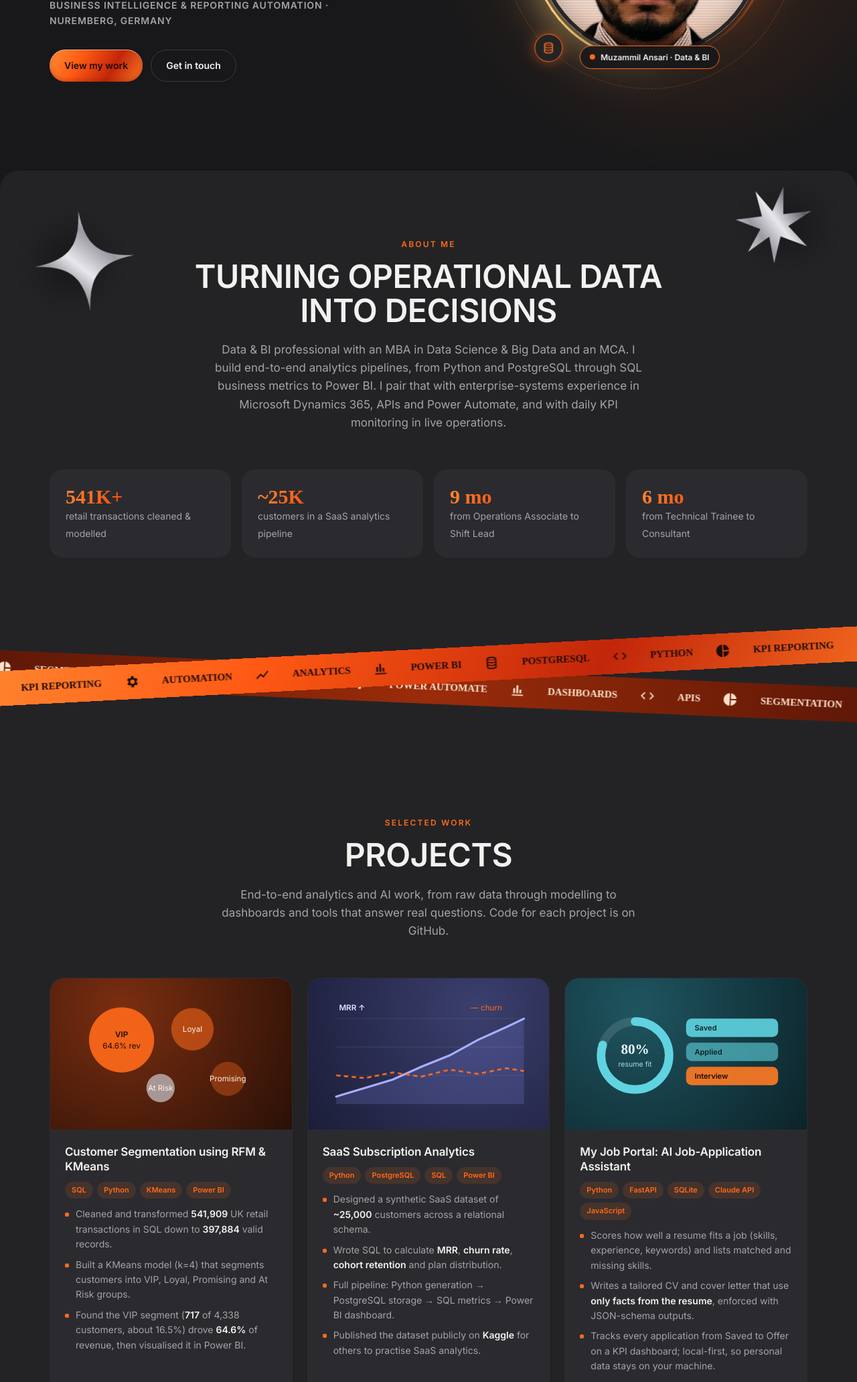
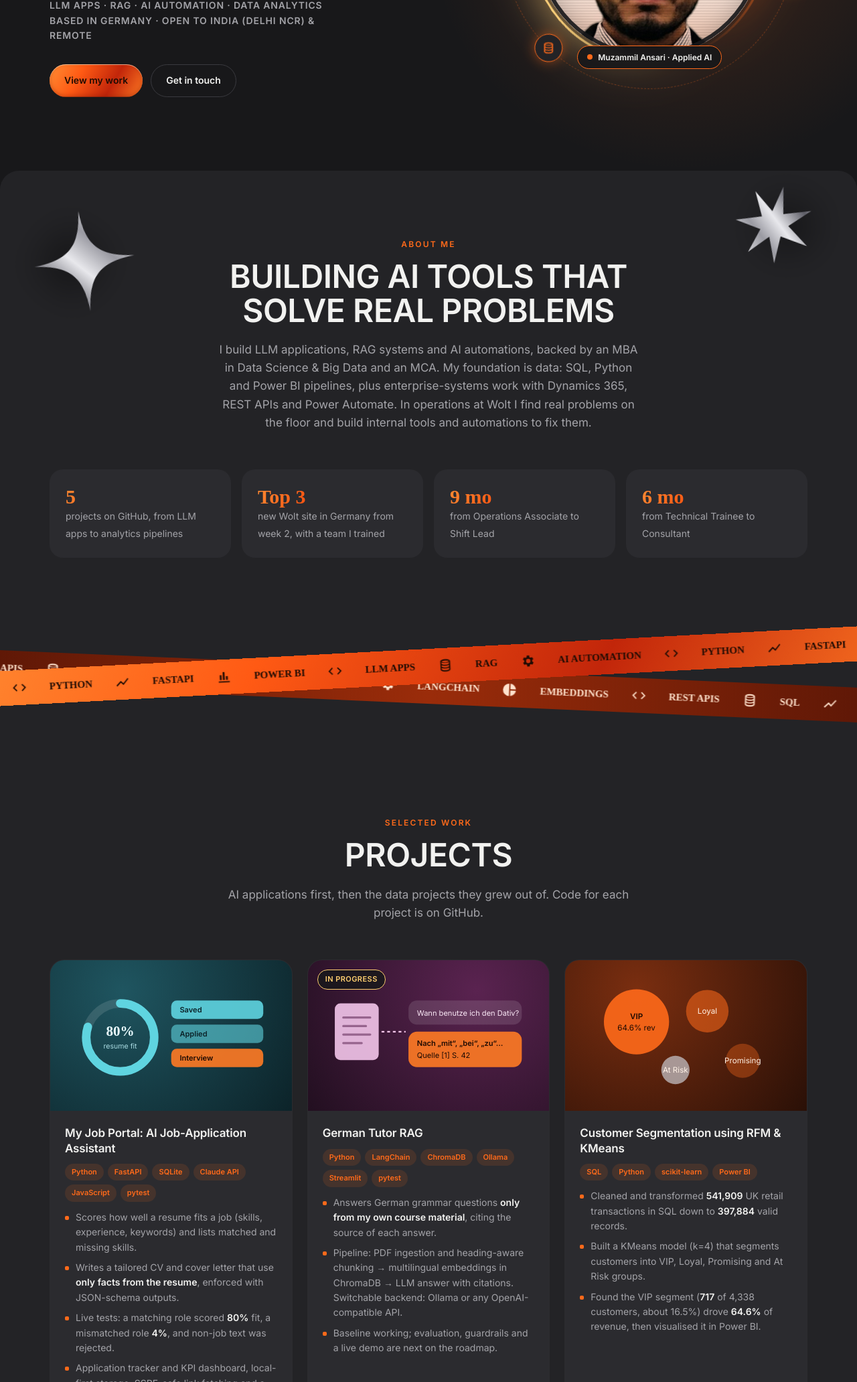
Before and after one commit to muzamansari/muzamansari.github.io, a plain HTML site: page index.html in a window 1280 px wide. Shown: the part 419-2483 px from the top of the page at 67% size. Drawn offline with Linux system fonts and the light colour scheme; a web font is replaced by a local one.

Commit message:
Reposition site for Applied AI roles
Co-Authored-By: Claude Opus 5.5 <noreply@anthropic.com>

```diff
--- a/index.html
+++ b/index.html
@@ -3,8 +3,8 @@
 <head>
 <meta charset="utf-8">
 <meta name="viewport" content="width=device-width, initial-scale=1">
-<title>Muzammil Ansari — Data Analyst</title>
-<meta name="description" content="Muzammil Ansari — Data Analyst specialising in Business Intelligence, SQL, Python, Power BI and reporting automation.">
+<title>Muzammil Ansari — Applied AI &amp; Data</title>
+<meta name="description" content="Muzammil Ansari — Applied AI and data professional building LLM apps, RAG systems and AI automation, with a background in analytics, BI and enterprise systems.">
 <link rel="preconnect" href="https://fonts.googleapis.com">
 <link rel="preconnect" href="https://fonts.gstatic.com" crossorigin>
 <link href="https://fonts.googleapis.com/css2?family=Unbounded:wght@500;700;800&family=Inter:wght@400;500;600&display=swap" rel="stylesheet">
@@ -112,6 +112,8 @@ h2{font-size:clamp(30px,5vw,48px);font-weight:700;text-transform:uppercase;line-
 .card-links svg{width:15px;height:15px}
 .status{position:absolute;top:14px;left:14px;font-size:11px;font-weight:700;letter-spacing:.04em;text-transform:uppercase;padding:5px 11px;border-radius:999px;background:rgba(24,24,26,.85);border:1px solid var(--line);color:var(--text)}
 .status.wip{border-color:#ffcf70;color:#ffcf70}
+.next-up{grid-column:1/-1;border:1.5px dashed var(--line);border-radius:18px;padding:16px 20px;color:var(--muted);font-size:14.5px;text-align:center}
+.next-up b{color:var(--accent)}
 .card-body{padding:22px;display:flex;flex-direction:column;gap:12px;flex:1}
 .card h3{font-size:17px;font-weight:700;line-height:1.3}
 .tags{display:flex;flex-wrap:wrap;gap:6px}
@@ -137,7 +139,7 @@ h2{font-size:clamp(30px,5vw,48px);font-weight:700;text-transform:uppercase;line-
 .badge{display:inline-block;margin-top:10px;font-size:11px;font-weight:600;background:var(--accent);color:var(--ink);padding:3px 10px;border-radius:999px}
 
 /* skills */
-.skills-grid{display:grid;grid-template-columns:repeat(2,1fr);gap:18px;margin-top:56px}
+.skills-grid{display:grid;grid-template-columns:repeat(3,1fr);gap:18px;margin-top:56px}
 .skill-box{background:var(--panel-2);border-radius:22px;padding:26px}
 .skill-box h3{font-size:14px;text-transform:uppercase;color:var(--accent);margin-bottom:16px;letter-spacing:.04em}
 .chips{display:flex;flex-wrap:wrap;gap:8px}
@@ -253,8 +255,8 @@ footer .wrap{display:flex;justify-content:space-between;flex-wrap:wrap;gap:12px}
   <div class="wrap hero-grid">
     <div class="hero-copy">
       <span class="eyebrow">Hi, I'm Muzammil Ansari</span>
-      <h1 class="display">Data<span class="outline">Analyst</span></h1>
-      <p class="hero-sub">Business Intelligence &amp; Reporting Automation · Nuremberg, Germany</p>
+      <h1 class="display">Applied<span class="outline">AI</span></h1>
+      <p class="hero-sub">LLM apps · RAG · AI automation · Data analytics<br>Based in Germany · open to India (Delhi NCR) &amp; remote</p>
       <div class="hero-cta">
         <a href="#projects" class="btn">View my work</a>
         <a href="#contact" class="btn ghost">Get in touch</a>
@@ -265,13 +267,13 @@ footer .wrap{display:flex;justify-content:space-between;flex-wrap:wrap;gap:12px}
       <div class="portrait" id="portrait">
         <div class="glow"></div>
         <div class="orbit" aria-hidden="true">
-          <span class="sat a"><svg><use href="#i-bar"/></svg></span>
+          <span class="sat a"><svg><use href="#i-gear"/></svg></span>
           <span class="sat b"><svg><use href="#i-db"/></svg></span>
           <span class="sat c"><svg><use href="#i-code"/></svg></span>
         </div>
         <div class="ring"></div>
         <div class="photo"><img src="muzammil.jpg" alt="Portrait of Muzammil Ansari" width="720" height="720"><i class="scan"></i></div>
-        <span class="id-chip"><i></i>Muzammil Ansari · Data &amp; BI</span>
+        <span class="id-chip"><i></i>Muzammil Ansari · Applied AI</span>
       </div>
     </div>
   </div>
@@ -283,11 +285,11 @@ footer .wrap{display:flex;justify-content:space-between;flex-wrap:wrap;gap:12px}
   <section>
     <div class="wrap center reveal">
       <span class="eyebrow">About me</span>
-      <h2>Turning operational data<br>into decisions</h2>
-      <p class="lead">Data &amp; BI professional with an MBA in Data Science &amp; Big Data and an MCA. I build end-to-end analytics pipelines, from Python and PostgreSQL through SQL business metrics to Power BI. I pair that with enterprise-systems experience in Microsoft Dynamics 365, APIs and Power Automate, and with daily KPI monitoring in live operations.</p>
+      <h2>Building AI tools that<br>solve real problems</h2>
+      <p class="lead">I build LLM applications, RAG systems and AI automations, backed by an MBA in Data Science &amp; Big Data and an MCA. My foundation is data: SQL, Python and Power BI pipelines, plus enterprise-systems work with Dynamics 365, REST APIs and Power Automate. In operations at Wolt I find real problems on the floor and build internal tools and automations to fix them.</p>
       <div class="stats">
-        <div class="stat"><b>541K+</b><span>retail transactions cleaned &amp; modelled</span></div>
-        <div class="stat"><b>~25K</b><span>customers in a SaaS analytics pipeline</span></div>
+        <div class="stat"><b>5</b><span>projects on GitHub, from LLM apps to analytics pipelines</span></div>
+        <div class="stat"><b>Top 3</b><span>new Wolt site in Germany from week 2, with a team I trained</span></div>
         <div class="stat"><b>9 mo</b><span>from Operations Associate to Shift Lead</span></div>
         <div class="stat"><b>6 mo</b><span>from Technical Trainee to Consultant</span></div>
       </div>
@@ -306,9 +308,61 @@ footer .wrap{display:flex;justify-content:space-between;flex-wrap:wrap;gap:12px}
       <div class="center reveal">
         <span class="eyebrow">Selected work</span>
         <h2>Projects</h2>
-        <p class="lead">End-to-end analytics and AI work, from raw data through modelling to dashboards and tools that answer real questions. Code for each project is on GitHub.</p>
+        <p class="lead">AI applications first, then the data projects they grew out of. Code for each project is on GitHub.</p>
       </div>
       <div class="cards">
+
+        <article class="card reveal">
+          <div class="thumb t4">
+            <svg viewBox="0 0 300 180" aria-hidden="true">
+              <circle cx="78" cy="92" r="48" fill="none" stroke="#ffffff" stroke-opacity=".12" stroke-width="12"/>
+              <circle cx="78" cy="92" r="48" fill="none" stroke="#5fd4e0" stroke-width="12" stroke-dasharray="241 302" stroke-linecap="round" transform="rotate(-90 78 92)"/>
+              <text x="78" y="90" text-anchor="middle" font-family="Unbounded" font-size="20" font-weight="700" fill="#eafcff">80%</text>
+              <text x="78" y="108" text-anchor="middle" font-family="Inter" font-size="10" fill="#a9dbe2">resume fit</text>
+              <g font-family="Inter" font-size="10.5" font-weight="600">
+                <rect x="150" y="40" width="130" height="26" rx="8" fill="#5fd4e0" opacity=".9"/><text x="162" y="57" fill="#0c2329">Saved</text>
+                <rect x="150" y="74" width="130" height="26" rx="8" fill="#5fd4e0" opacity=".6"/><text x="162" y="91" fill="#0c2329">Applied</text>
+                <rect x="150" y="108" width="130" height="26" rx="8" fill="#ff7a24" opacity=".9"/><text x="162" y="125" fill="#1f0b03">Interview</text>
+              </g>
+            </svg>
+          </div>
+          <div class="card-body">
+            <h3>My Job Portal: AI Job-Application Assistant</h3>
+            <div class="tags"><span class="tag">Python</span><span class="tag">FastAPI</span><span class="tag">SQLite</span><span class="tag">Claude API</span><span class="tag">JavaScript</span><span class="tag">pytest</span></div>
+            <ul>
+              <li>Scores how well a resume fits a job (skills, experience, keywords) and lists matched and missing skills.</li>
+              <li>Writes a tailored CV and cover letter that use <b>only facts from the resume</b>, enforced with JSON-schema outputs.</li>
+              <li>Live tests: a matching role scored <b>80%</b> fit, a mismatched role <b>4%</b>, and non-job text was rejected.</li>
+              <li>Application tracker and KPI dashboard, local-first storage, SSRF-safe link fetching and a pytest suite.</li>
+            </ul>
+            <div class="card-links"><a href="https://github.com/muzamansari/my-job-portal" target="_blank" rel="noopener"><svg><use href="#i-gh"/></svg>View on GitHub</a></div>
+          </div>
+        </article>
+
+        <article class="card reveal">
+          <div class="thumb t5">
+            <span class="status wip">In progress</span>
+            <svg viewBox="0 0 300 180" aria-hidden="true">
+              <g font-family="Inter" font-size="10.5">
+                <rect x="18" y="44" width="62" height="80" rx="8" fill="#f3c6ea" opacity=".9"/>
+                <g stroke="#5a2350" stroke-width="3" stroke-linecap="round" opacity=".55"><path d="M30 64H68M30 76H62M30 88H68M30 100H56"/></g>
+                <g fill="none" stroke="#f3c6ea" stroke-width="2" stroke-dasharray="4 4"><path d="M84 84H118"/></g>
+                <rect x="122" y="40" width="160" height="34" rx="12" fill="#ffffff" opacity=".12"/><text x="134" y="61" fill="#fbe9f7">Wann benutze ich den Dativ?</text>
+                <rect x="122" y="84" width="160" height="50" rx="12" fill="#ff7a24" opacity=".9"/><text x="134" y="104" fill="#1f0b03" font-weight="600">Nach „mit“, „bei“, „zu“…</text><text x="134" y="121" fill="#1f0b03">Quelle [1] S. 42</text>
+              </g>
+            </svg>
+          </div>
+          <div class="card-body">
+            <h3>German Tutor RAG</h3>
+            <div class="tags"><span class="tag">Python</span><span class="tag">LangChain</span><span class="tag">ChromaDB</span><span class="tag">Ollama</span><span class="tag">Streamlit</span><span class="tag">pytest</span></div>
+            <ul>
+              <li>Answers German grammar questions <b>only from my own course material</b>, citing the source of each answer.</li>
+              <li>Pipeline: PDF ingestion and heading-aware chunking → multilingual embeddings in ChromaDB → LLM answer with citations. Switchable backend: Ollama or any OpenAI-compatible API.</li>
+              <li>Baseline working; evaluation, guardrails and a live demo are next on the roadmap.</li>
+            </ul>
+            <div class="card-links"><a href="https://github.com/muzamansari/german-tutor-rag" target="_blank" rel="noopener"><svg><use href="#i-gh"/></svg>View on GitHub</a></div>
+          </div>
+        </article>
         <article class="card reveal">
           <div class="thumb t1">
             <svg viewBox="0 0 300 180" aria-hidden="true">
@@ -322,7 +376,7 @@ footer .wrap{display:flex;justify-content:space-between;flex-wrap:wrap;gap:12px}
           </div>
           <div class="card-body">
             <h3>Customer Segmentation using RFM &amp; KMeans</h3>
-            <div class="tags"><span class="tag">SQL</span><span class="tag">Python</span><span class="tag">KMeans</span><span class="tag">Power BI</span></div>
+            <div class="tags"><span class="tag">SQL</span><span class="tag">Python</span><span class="tag">scikit-learn</span><span class="tag">Power BI</span></div>
             <ul>
               <li>Cleaned and transformed <b>541,909</b> UK retail transactions in SQL down to <b>397,884</b> valid records.</li>
               <li>Built a KMeans model (k=4) that segments customers into VIP, Loyal, Promising and At Risk groups.</li>
@@ -359,57 +413,6 @@ footer .wrap{display:flex;justify-content:space-between;flex-wrap:wrap;gap:12px}
         </article>
 
         <article class="card reveal">
-          <div class="thumb t4">
-            <svg viewBox="0 0 300 180" aria-hidden="true">
-              <circle cx="78" cy="92" r="48" fill="none" stroke="#ffffff" stroke-opacity=".12" stroke-width="12"/>
-              <circle cx="78" cy="92" r="48" fill="none" stroke="#5fd4e0" stroke-width="12" stroke-dasharray="241 302" stroke-linecap="round" transform="rotate(-90 78 92)"/>
-              <text x="78" y="90" text-anchor="middle" font-family="Unbounded" font-size="20" font-weight="700" fill="#eafcff">80%</text>
-              <text x="78" y="108" text-anchor="middle" font-family="Inter" font-size="10" fill="#a9dbe2">resume fit</text>
-              <g font-family="Inter" font-size="10.5" font-weight="600">
-                <rect x="150" y="40" width="130" height="26" rx="8" fill="#5fd4e0" opacity=".9"/><text x="162" y="57" fill="#0c2329">Saved</text>
-                <rect x="150" y="74" width="130" height="26" rx="8" fill="#5fd4e0" opacity=".6"/><text x="162" y="91" fill="#0c2329">Applied</text>
-                <rect x="150" y="108" width="130" height="26" rx="8" fill="#ff7a24" opacity=".9"/><text x="162" y="125" fill="#1f0b03">Interview</text>
-              </g>
-            </svg>
-          </div>
-          <div class="card-body">
-            <h3>My Job Portal: AI Job-Application Assistant</h3>
-            <div class="tags"><span class="tag">Python</span><span class="tag">FastAPI</span><span class="tag">SQLite</span><span class="tag">Claude API</span><span class="tag">JavaScript</span></div>
-            <ul>
-              <li>Scores how well a resume fits a job (skills, experience, keywords) and lists matched and missing skills.</li>
-              <li>Writes a tailored CV and cover letter that use <b>only facts from the resume</b>, enforced with JSON-schema outputs.</li>
-              <li>Tracks every application from Saved to Offer on a KPI dashboard; local-first, so personal data stays on your machine.</li>
-            </ul>
-            <div class="card-links"><a href="https://github.com/muzamansari/my-job-portal" target="_blank" rel="noopener"><svg><use href="#i-gh"/></svg>View on GitHub</a></div>
-          </div>
-        </article>
-
-        <article class="card reveal">
-          <div class="thumb t5">
-            <span class="status wip">In progress</span>
-            <svg viewBox="0 0 300 180" aria-hidden="true">
-              <g font-family="Inter" font-size="10.5">
-                <rect x="18" y="44" width="62" height="80" rx="8" fill="#f3c6ea" opacity=".9"/>
-                <g stroke="#5a2350" stroke-width="3" stroke-linecap="round" opacity=".55"><path d="M30 64H68M30 76H62M30 88H68M30 100H56"/></g>
-                <g fill="none" stroke="#f3c6ea" stroke-width="2" stroke-dasharray="4 4"><path d="M84 84H118"/></g>
-                <rect x="122" y="40" width="160" height="34" rx="12" fill="#ffffff" opacity=".12"/><text x="134" y="61" fill="#fbe9f7">Wann benutze ich den Dativ?</text>
-                <rect x="122" y="84" width="160" height="50" rx="12" fill="#ff7a24" opacity=".9"/><text x="134" y="104" fill="#1f0b03" font-weight="600">Nach „mit“, „bei“, „zu“…</text><text x="134" y="121" fill="#1f0b03">Quelle [1] S. 42</text>
-              </g>
-            </svg>
-          </div>
-          <div class="card-body">
-            <h3>German Tutor RAG</h3>
-            <div class="tags"><span class="tag">Python</span><span class="tag">RAG</span><span class="tag">ChromaDB</span><span class="tag">LangChain</span><span class="tag">Streamlit</span></div>
-            <ul>
-              <li>Answers German grammar questions <b>only from my own course material</b>, citing the source of each answer.</li>
-              <li>Pipeline: PDF ingestion and heading-aware chunking → multilingual embeddings in ChromaDB → LLM answer with citations.</li>
-              <li>Baseline working; evaluation, guardrails and a live demo are next on the roadmap.</li>
-            </ul>
-            <div class="card-links"><a href="https://github.com/muzamansari/german-tutor-rag" target="_blank" rel="noopener"><svg><use href="#i-gh"/></svg>View on GitHub</a></div>
-          </div>
-        </article>
-
-        <article class="card reveal">
           <div class="thumb t3">
             <svg viewBox="0 0 300 180" aria-hidden="true">
               <g font-family="Inter" font-size="11" font-weight="600">
@@ -423,7 +426,7 @@ footer .wrap{display:flex;justify-content:space-between;flex-wrap:wrap;gap:12px}
           </div>
           <div class="card-body">
             <h3>Dynamics 365 Integration &amp; Reporting Automation</h3>
-            <div class="tags"><span class="tag">Dynamics 365</span><span class="tag">Power Automate</span><span class="tag">APIs</span><span class="tag">SSRS</span></div>
+            <div class="tags"><span class="tag">Dynamics 365</span><span class="tag">C#</span><span class="tag">Power Automate</span><span class="tag">REST APIs</span></div>
             <ul>
               <li>Built API integrations and Power Automate workflows that connect client systems at Alletec.</li>
               <li>Created SSRS reports and Power Platform flows for data push and recurring reporting.</li>
@@ -431,6 +434,7 @@ footer .wrap{display:flex;justify-content:space-between;flex-wrap:wrap;gap:12px}
             </ul>
           </div>
         </article>
+        <div class="next-up reveal"><b>Next up:</b> a LangGraph agent with tool calling, memory and a measured task success rate.</div>
       </div>
     </div>
   </section>
@@ -448,8 +452,9 @@ footer .wrap{display:flex;justify-content:space-between;flex-wrap:wrap;gap:12px}
         <div>
           <h3>Shift Lead <small>· Wolt</small></h3>
           <ul>
-            <li>Monitor Looker KPI dashboards (order fulfilment rate, delivery ratings) and flag deviations to steer same-day decisions.</li>
-            <li>Automated repetitive operational tasks through Slack-based workflows.</li>
+            <li>Built internal tools and Slack-based automations with my manager to remove repetitive work.</li>
+            <li>Launched a new site and trained its team; the site ranked top 3 in Germany from week 2.</li>
+            <li>Monitor Looker KPI dashboards (UPH, perfect order fulfilment) and flag deviations to steer same-day decisions.</li>
             <li>Resolve stock and product issues with supply-chain and category teams.</li>
             <li>Plan weekly staffing in Quinyx within labour-hour budgets to meet service-level targets.</li>
           </ul>
@@ -460,7 +465,7 @@ footer .wrap{display:flex;justify-content:space-between;flex-wrap:wrap;gap:12px}
         <div>
           <h3>Operations Associate <small>· Wolt</small></h3>
           <ul>
-            <li>Supported daily operations and reporting workflows.</li>
+            <li>Supported daily operations and reporting workflows, consistently among the top performers.</li>
             <li>Learned logistics processes end to end and was promoted to Shift Lead within 9 months.</li>
           </ul>
         </div>
@@ -470,8 +475,8 @@ footer .wrap{display:flex;justify-content:space-between;flex-wrap:wrap;gap:12px}
         <div>
           <h3>Associate Consultant <small>· Alletec</small></h3>
           <ul>
-            <li>Translated client and functional-team requirements into technical Microsoft Dynamics 365 solutions.</li>
-            <li>Built API integrations and Power Automate workflows to connect systems.</li>
+            <li>Translated business problems into technical Microsoft Dynamics 365 solutions.</li>
+            <li>Built REST API integrations and Power Automate workflows to connect systems.</li>
             <li>Documented the full D365 implementation lifecycle and guided clients through user acceptance testing.</li>
             <li>Trained clients on D365 and add-on software.</li>
           </ul>
@@ -483,7 +488,7 @@ footer .wrap{display:flex;justify-content:space-between;flex-wrap:wrap;gap:12px}
           <h3>Technical Trainee <small>· Alletec</small></h3>
           <ul>
             <li>Created SSRS reports and Power Automate / Power Platform flows for data push and recurring reporting.</li>
-            <li>Developed .NET plugins and JavaScript customisations in Dynamics 365 CRM.</li>
+            <li>Developed C#/.NET plugins in Visual Studio and JavaScript customisations in Dynamics 365 CRM.</li>
             <li>Gained hands-on exposure to Finance &amp; Operations and moved into a consultant role within 6 months.</li>
           </ul>
         </div>
@@ -500,10 +505,11 @@ footer .wrap{display:flex;justify-content:space-between;flex-wrap:wrap;gap:12px}
         <h2>Skills</h2>
       </div>
       <div class="skills-grid">
+        <div class="skill-box reveal"><h3>AI &amp; LLM Apps</h3><div class="chips"><span class="chip">LLM apps</span><span class="chip">RAG</span><span class="chip">LangChain</span><span class="chip">ChromaDB</span><span class="chip">Multilingual embeddings</span><span class="chip">Claude API</span><span class="chip">Ollama</span><span class="chip">Structured outputs</span><span class="chip">Prompt design</span></div></div>
+        <div class="skill-box reveal"><h3>Engineering</h3><div class="chips"><span class="chip">Python</span><span class="chip">FastAPI</span><span class="chip">Streamlit</span><span class="chip">pytest</span><span class="chip">REST APIs</span><span class="chip">C# / .NET</span><span class="chip">JavaScript</span><span class="chip">SQLite</span></div></div>
         <div class="skill-box reveal"><h3>Data &amp; Analytics</h3><div class="chips"><span class="chip">SQL</span><span class="chip">PostgreSQL</span><span class="chip">Python</span><span class="chip">Excel</span><span class="chip">KMeans clustering</span><span class="chip">RFM analysis</span><span class="chip">Data cleaning</span></div></div>
         <div class="skill-box reveal"><h3>BI &amp; Visualisation</h3><div class="chips"><span class="chip">Power BI</span><span class="chip">Tableau</span><span class="chip">Looker</span><span class="chip">SSRS</span><span class="chip">KPI dashboards</span><span class="chip">Cohort retention</span></div></div>
-        <div class="skill-box reveal"><h3>Automation &amp; Systems</h3><div class="chips"><span class="chip">Power Automate</span><span class="chip">Dynamics 365</span><span class="chip">APIs</span><span class="chip">.NET plugins</span><span class="chip">JavaScript</span><span class="chip">Quinyx</span></div></div>
-        <div class="skill-box reveal"><h3>AI &amp; LLM Apps</h3><div class="chips"><span class="chip">RAG</span><span class="chip">ChromaDB</span><span class="chip">LangChain</span><span class="chip">Claude API</span><span class="chip">FastAPI</span><span class="chip">Streamlit</span><span class="chip">Prompt design</span></div></div>
+        <div class="skill-box reveal"><h3>Automation &amp; Systems</h3><div class="chips"><span class="chip">Power Automate</span><span class="chip">Dynamics 365</span><span class="chip">Slack workflows</span><span class="chip">Quinyx</span></div></div>
       </div>
     </div>
   </section>
@@ -537,8 +543,8 @@ footer .wrap{display:flex;justify-content:space-between;flex-wrap:wrap;gap:12px}
   <div class="wrap">
     <div class="cta reveal">
       <svg class="cta-art" viewBox="0 0 100 100" aria-hidden="true"><path fill="#1f0b03" d="M50 0C53 35 65 47 100 50 65 53 53 65 50 100 47 65 35 53 0 50 35 47 47 35 50 0Z"/></svg>
-      <h2>Let's turn your data into decisions.</h2>
-      <p>I'm open to Data Analyst and Business Intelligence roles. Send me a message on LinkedIn and let's talk about how I can help your team.</p>
+      <h2>Let's build something useful with AI.</h2>
+      <p>I'm open to Applied AI, LLM and AI automation roles, as well as data and BI roles. Send me a message on LinkedIn and let's talk about how I can help your team.</p>
       <div class="row">
         <a class="btn" href="https://www.linkedin.com/in/muzammil-ansari-5ba3261b9" target="_blank" rel="noopener">Message me on LinkedIn ↗</a>
         <a class="btn ghost" href="https://github.com/muzamansari" target="_blank" rel="noopener">GitHub ↗</a>
@@ -551,8 +557,8 @@ footer .wrap{display:flex;justify-content:space-between;flex-wrap:wrap;gap:12px}
 
 <script>
 // ribbon contents
-const r1 = [['i-bar','Power BI'],['i-db','PostgreSQL'],['i-code','Python'],['i-pie','KPI Reporting'],['i-gear','Automation'],['i-line','Analytics']];
-const r2 = [['i-db','SQL'],['i-gear','Power Automate'],['i-bar','Dashboards'],['i-code','APIs'],['i-pie','Segmentation'],['i-line','Dynamics 365']];
+const r1 = [['i-code','LLM Apps'],['i-db','RAG'],['i-gear','AI Automation'],['i-code','Python'],['i-line','FastAPI'],['i-bar','Power BI']];
+const r2 = [['i-db','ChromaDB'],['i-gear','LangChain'],['i-pie','Embeddings'],['i-code','REST APIs'],['i-db','SQL'],['i-line','Dynamics 365']];
 const fill = (items) => items.concat(items).map(([i,t]) => `<svg><use href="#${i}"/></svg><span>${t}</span>`).join('');
 ['t1','t1b'].forEach(id => document.getElementById(id).innerHTML = fill(r1));
 ['t2','t2b'].forEach(id => document.getElementById(id).innerHTML = fill(r2));
```
